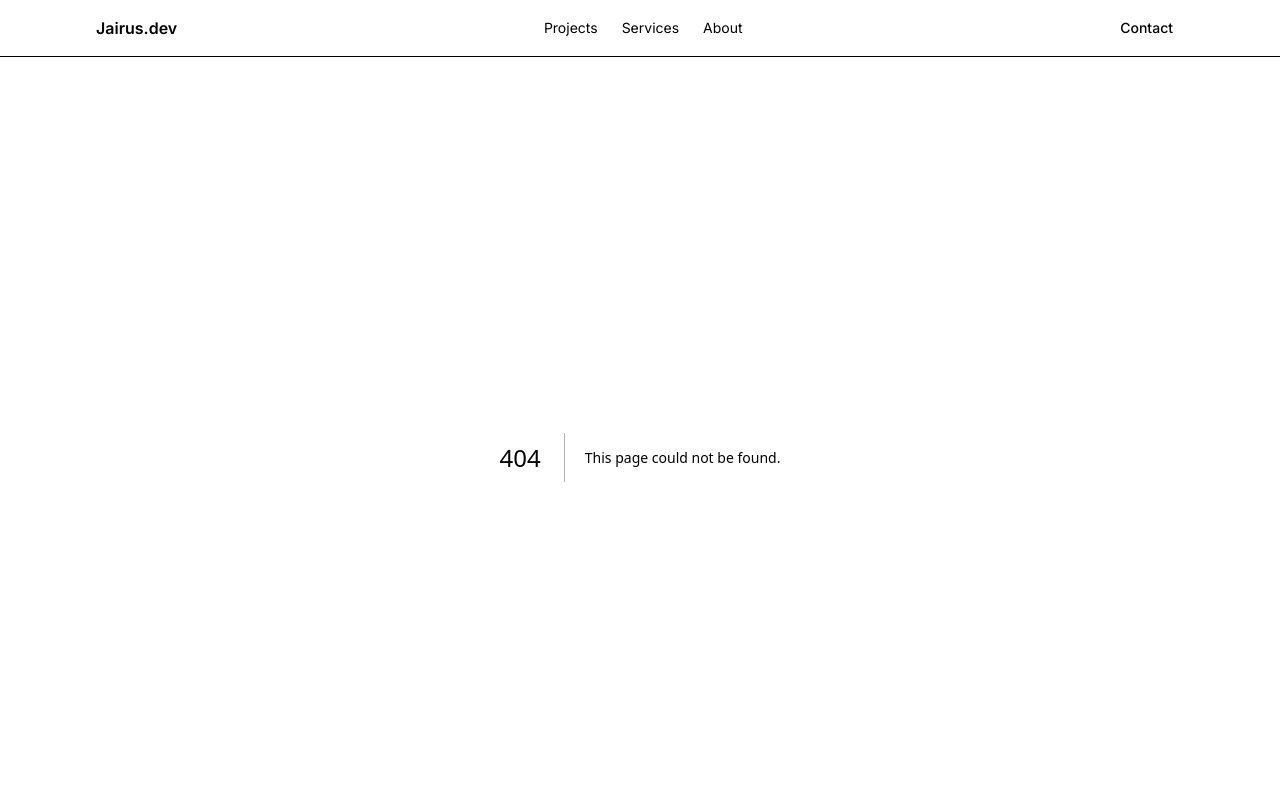
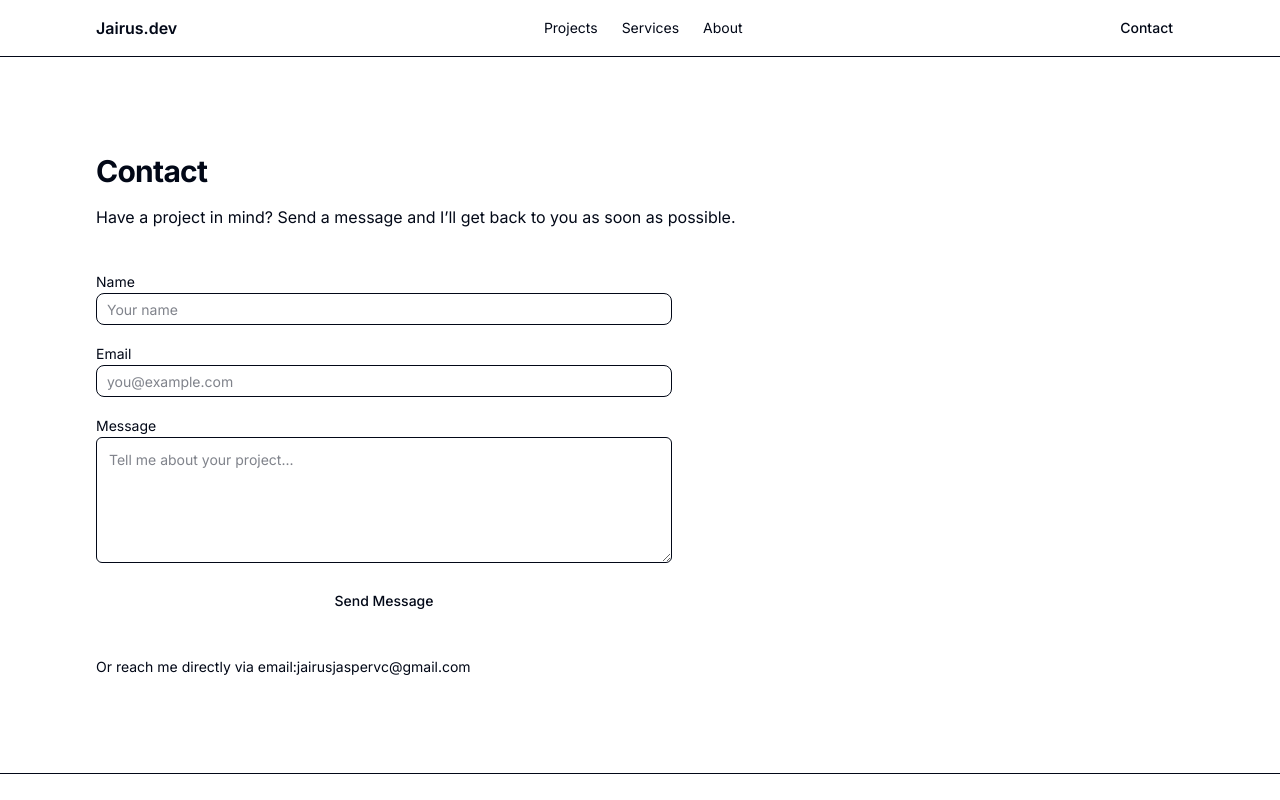
Before and after one commit to rusperres/portfolio-site, a Next.js app: page /contact in a window 1280 px wide. Before the commit this address had no page. Shown: the top 800 px of the page. Built offline with nearby package versions, Linux system fonts and the light colour scheme.

Commit message:
added contact page

```diff
--- /dev/null
+++ b/app/contact/page.tsx
@@ -0,0 +1,62 @@
+import { Container } from "@/components/layout/Container"
+import { Button } from "@/components/ui/button"
+import { Input } from "@/components/ui/input"
+
+export default function ContactPage() {
+  return (
+    <main className="py-24">
+      <Container>
+
+        <div className="max-w-2xl">
+          <h1 className="text-3xl font-bold tracking-tight">
+            Contact
+          </h1>
+
+          <p className="mt-4 text-muted-foreground">
+            Have a project in mind? Send a message and I’ll get back to you
+            as soon as possible.
+          </p>
+        </div>
+
+        <form className="mt-10 max-w-xl space-y-4">
+
+          <div>
+            <label className="text-sm text-muted-foreground">
+              Name
+            </label>
+            <Input placeholder="Your name" />
+          </div>
+
+          <div>
+            <label className="text-sm text-muted-foreground">
+              Email
+            </label>
+            <Input type="email" placeholder="you@example.com" />
+          </div>
+
+          <div>
+            <label className="text-sm text-muted-foreground">
+              Message
+            </label>
+            <textarea
+              className="w-full rounded-md border bg-background p-3 text-sm"
+              rows={5}
+              placeholder="Tell me about your project..."
+            />
+          </div>
+
+          <Button type="submit" className="w-full">
+            Send Message
+          </Button>
+
+        </form>
+
+        <div className="mt-10 text-sm text-muted-foreground">
+          Or reach me directly via email:
+          <span className="text-foreground">jairusjaspervc@gmail.com</span>
+        </div>
+
+      </Container>
+    </main>
+  )
+}
```
